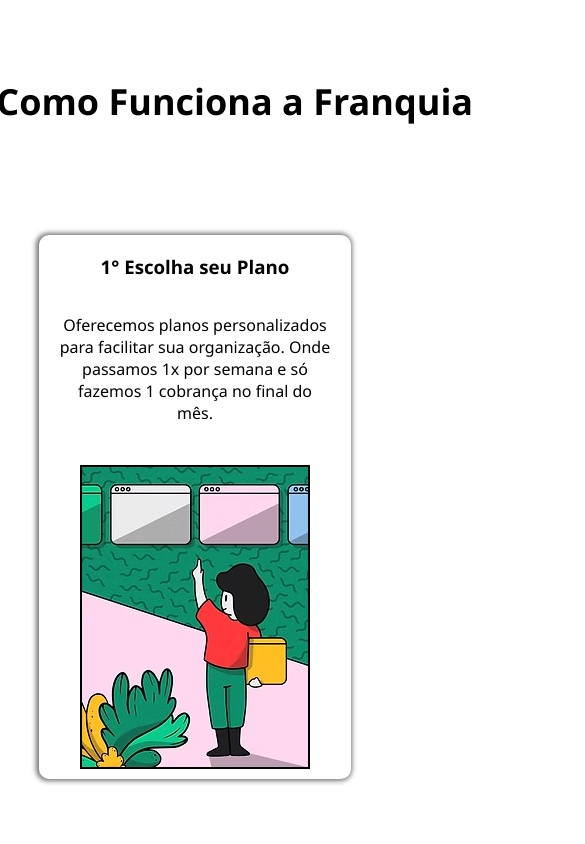
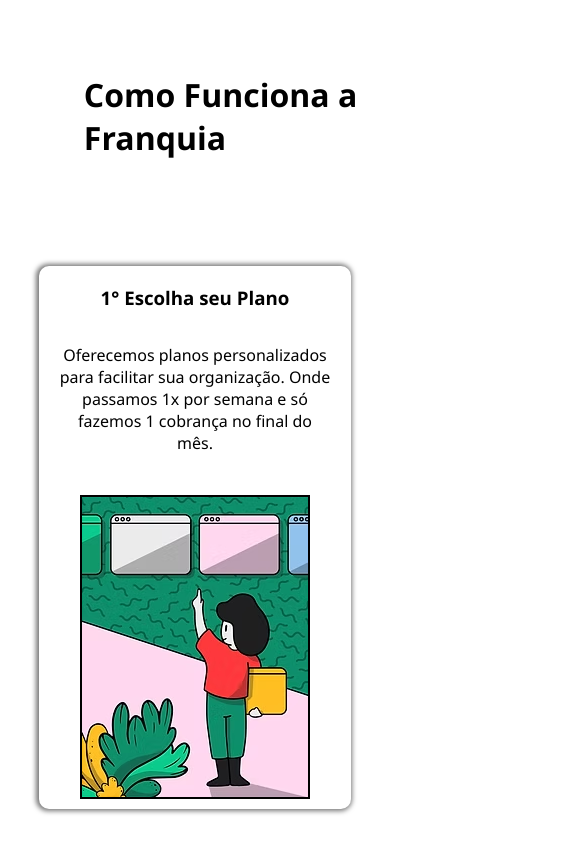
Before and after one commit to HILTONESJR/familypassadoria, a plain HTML site: page index.html in a window 390 px wide. Shown: the part 4473-5317 px from the top of the page, 585 px wide, since content can reach past the window. Drawn offline with Linux system fonts and the light colour scheme.

Commit message:
ajustando margens passantes no modo responsivo

```diff
--- a/styles.css
+++ b/styles.css
@@ -962,9 +962,15 @@ li > button:hover {
     width: 100%;
   }
   .container-como-funciona h1 {
-    font-size: 1.5em;
-    width: 600px;
-    margin-left: -150px;
+    font-size: 2rem;
+    width: 90%;
+
+  }
+  .como-funciona-title {
+    display: flex;
+    justify-content: center;
+    align-items: center;
+    width: 80%;
   }
   .como-funciona-cards {
       display: flex;
@@ -1011,11 +1017,11 @@ li > button:hover {
     display: flex;
     align-items: center;
     justify-content: center;
-    width: 600px;
+    width: 100%;
     margin-top: 30px;
    }
    .family-icons {
-    width: 250%;
+    width: 200%;
     display: flex;
     flex-direction: column;
     justify-content: center;
```
